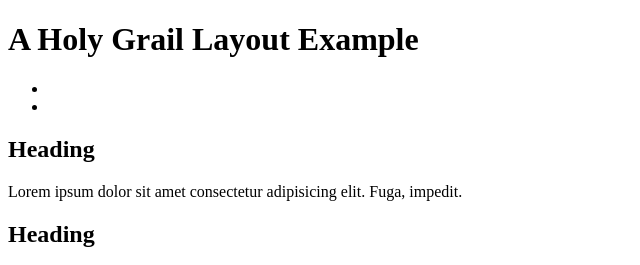
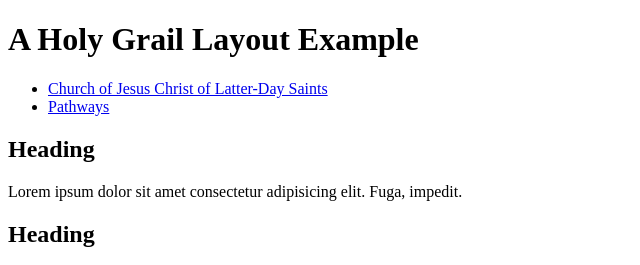
Before and after one commit to Kelwood22/wdd130, a plain HTML site: page week02/holygrail.html in a window 1280 px wide. Shown: the top 265 px of the page, without its empty margins (0-640 px from the left). Drawn offline with Linux system fonts and the light colour scheme.

Commit message:
more changes

```diff
--- a/week02/holygrail.html
+++ b/week02/holygrail.html
@@ -13,8 +13,8 @@
         </header>
         <nav>
             <ul>
-                <li><a href="https://www.churchofjesuschrist.org"></a></li>
-                <li><a href="https://www.byupathway.org"></a></li>
+                <li><a href="https://www.churchofjesuschrist.org">Church of Jesus Christ of Latter-Day Saints</a></li>
+                <li><a href="https://www.byupathway.org">Pathways</a></li>
             </ul>
         </nav>
         <main>
```
